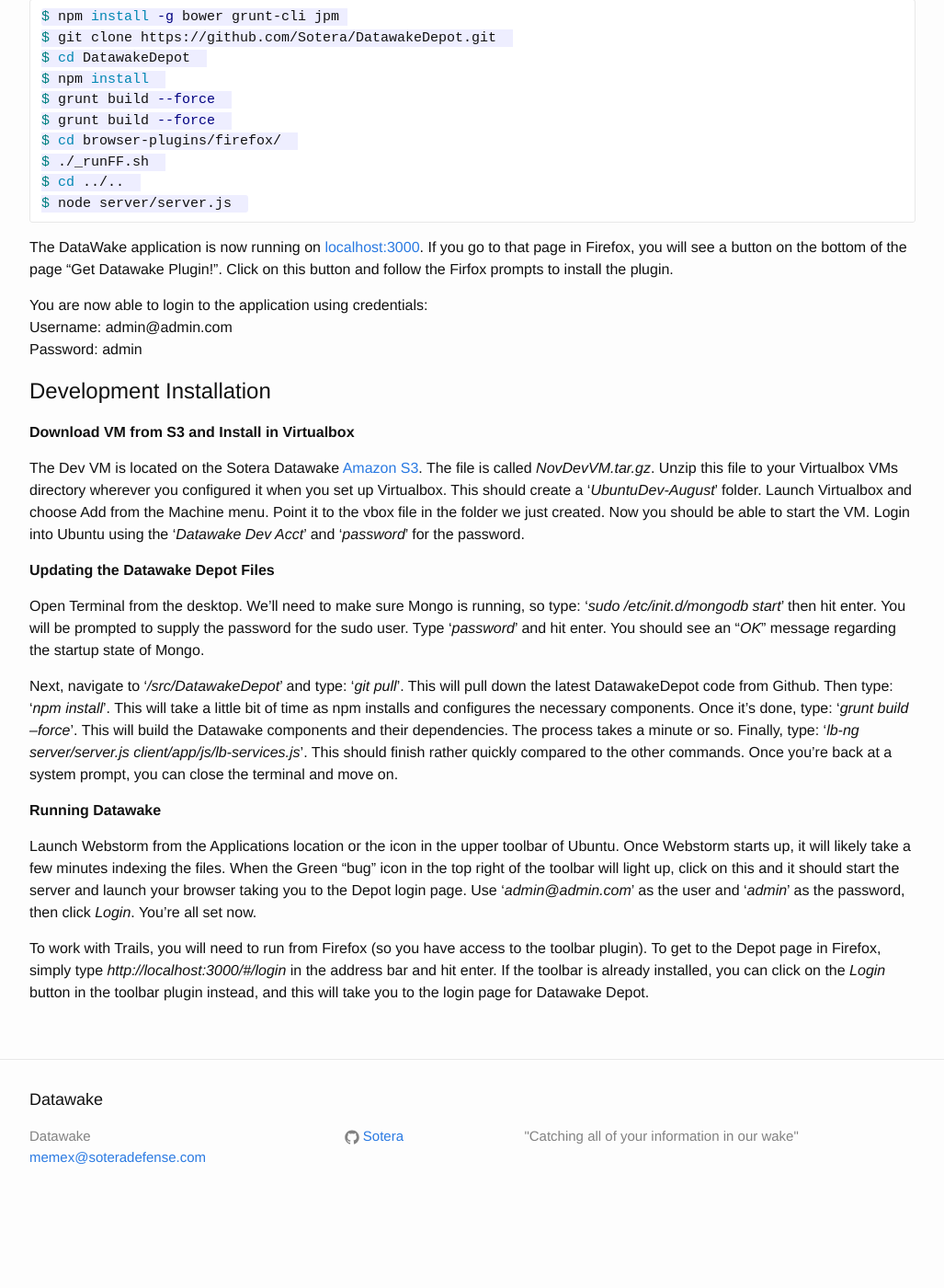
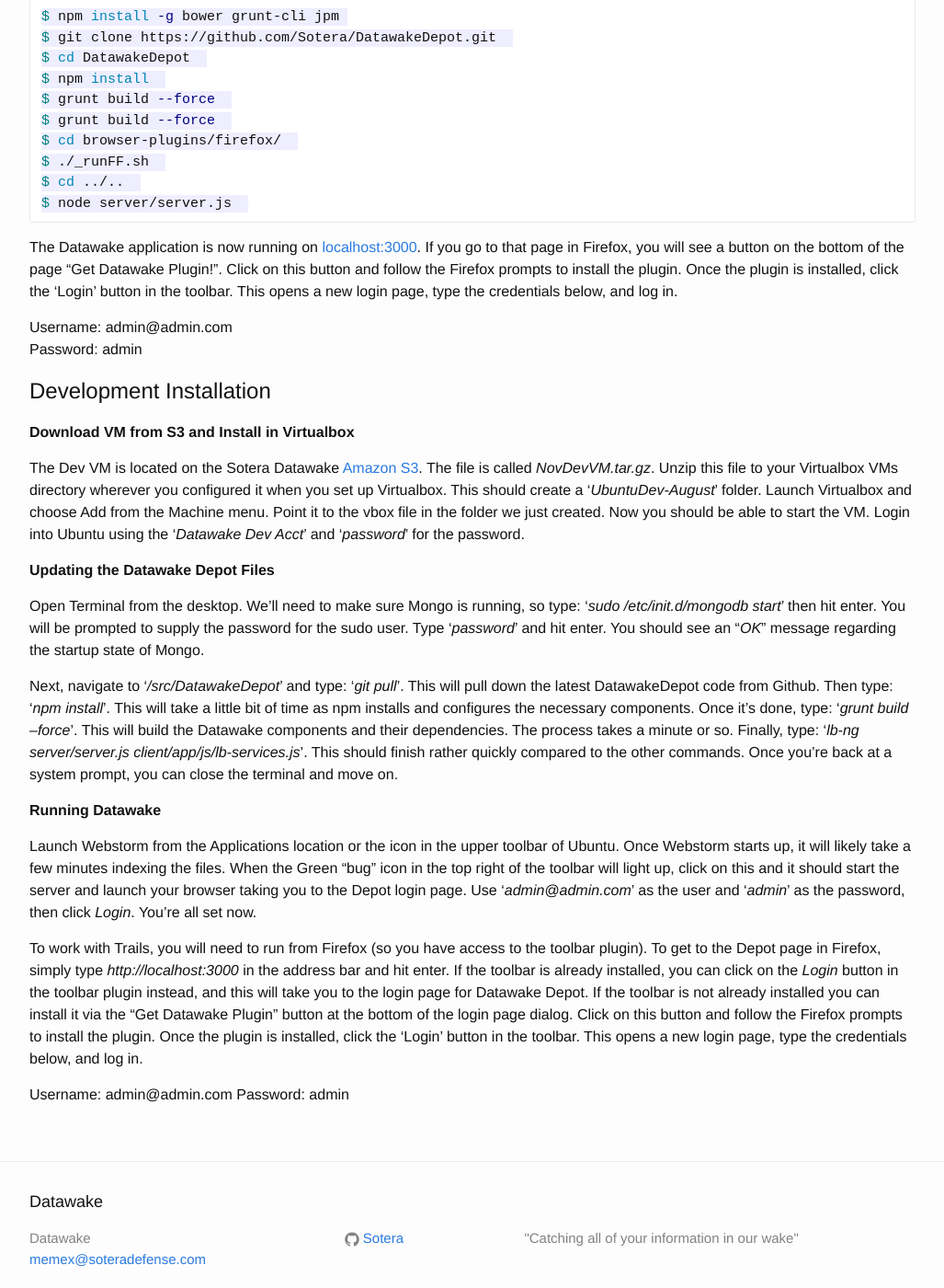
Before and after one commit to Sotera/Datawake, a Jekyll site: the page built from quickstart.md, in a window 1280 px wide and 1400 px high, scrolled down 561 px. Shown: the whole window at 92% size, without its empty margins (126-1153 px from the left). Built offline with Jekyll 4.4.1, drawn with Linux system fonts in a browser that asks for light colours; Markdown is read by kramdown in place of the engine named in the settings; before the commit the page ends 1890 px from its top, so only the background shows below that; some of the changed text lies outside the part shown.

Commit message:
Minor changes and corrections for typos

````diff
--- a/quickstart.md
+++ b/quickstart.md
@@ -10,7 +10,7 @@
 - [Development Installation](#devinstallation)
 
 # Introduction <a id="introduction"></a>
-DataWake consists of a [Node.js](https://nodejs.org/en/) Express application, a [Firefox](https://www.mozilla.org/en-US/firefox/new/) plugin, and a [mongoDB](https://www.mongodb.org/) database.
+Datawake consists of a [Node.js](https://nodejs.org/en/) Express application, a [Firefox](https://www.mozilla.org/en-US/firefox/new/) plugin, and a [mongoDB](https://www.mongodb.org/) database.
 
 _These instruction will assume that you have, Git, Node.js installed, mongoDB running locally on port 27017 and that you are installing on a *nix based system._
 
@@ -30,9 +30,8 @@
 $ node server/server.js
 ```
 
-The DataWake application is now running on [localhost:3000](http://localhost:3000). If you go to that page in Firefox, you will see a button on the bottom of the page "Get Datawake Plugin!". Click on this button and follow the Firfox prompts to install the plugin.
+The Datawake application is now running on [localhost:3000](http://localhost:3000). If you go to that page in Firefox, you will see a button on the bottom of the page "Get Datawake Plugin!". Click on this button and follow the Firefox prompts to install the plugin.  Once the plugin is installed, click the ‘Login’ button in the toolbar.  This opens a new login page, type the credentials below, and log in.
 
-You are now able to login to the application using credentials:
 Username: admin@admin.com
 Password: admin
 
@@ -51,4 +50,7 @@
 
 Launch Webstorm from the Applications location or the icon in the upper toolbar of Ubuntu.  Once Webstorm starts up, it will likely take a few minutes indexing the files.  When the Green “bug” icon in the top right of the toolbar will light up, click on this and it should start the server and launch your browser taking you to the Depot login page.  Use ‘_admin@admin.com_’ as the user and ‘_admin_’ as the password, then click _Login_.  You’re all set now.
 
-To work with Trails, you will need to run from Firefox (so you have access to the toolbar plugin).  To get to the Depot page in Firefox, simply type _http://localhost:3000/#/login_ in the address bar and hit enter.  If the toolbar is already installed, you can click on the _Login_ button in the toolbar plugin instead, and this will take you to the login page for Datawake Depot.
+To work with Trails, you will need to run from Firefox (so you have access to the toolbar plugin).  To get to the Depot page in Firefox, simply type _http://localhost:3000_ in the address bar and hit enter.  If the toolbar is already installed, you can click on the _Login_ button in the toolbar plugin instead, and this will take you to the login page for Datawake Depot.  If the toolbar is not already installed you can install it via the "Get Datawake Plugin" button at the bottom of the login page dialog.  Click on this button and follow the Firefox prompts to install the plugin.  Once the plugin is installed, click the ‘Login’ button in the toolbar.  This opens a new login page, type the credentials below, and log in.
+
+Username: admin@admin.com
+Password: admin
````
